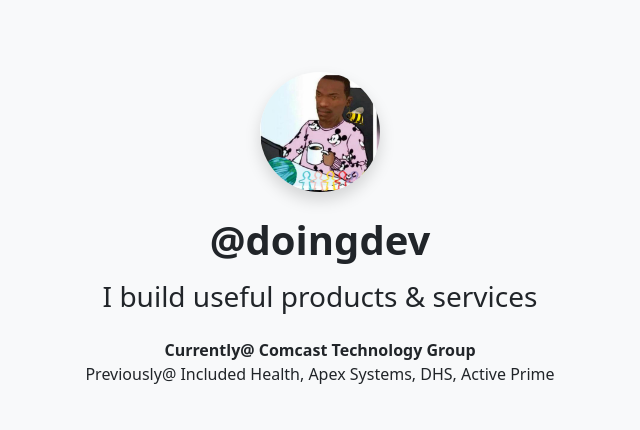
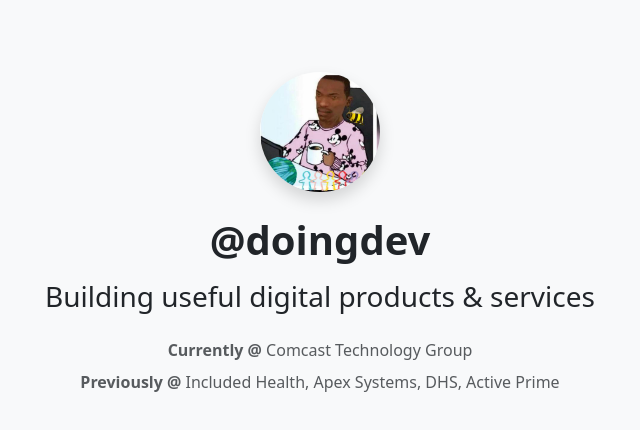
Before and after one commit to doingdev/devsite, a plain HTML site: page index.html in a window 1280 px wide. Shown: the whole page, without its empty margins (320-960 px from the left). Drawn offline with nearby package versions, Linux system fonts and the light colour scheme.

Commit message:
Better styling and copy

```diff
--- a/index.html
+++ b/index.html
@@ -14,7 +14,7 @@
             <img src="profile-img.jpeg" alt="Your Profile" class="rounded-circle shadow" width="120" height="120">
         </div>
         <h1 class="fw-bold mb-3">@doingdev</h1>
-        <h3 class="mb-4">I build useful products & services</h3>
+        <h3 class="mb-4">Building useful digital products & services</h3>
 
         <!-- <h4 class="mb-2"></h4> -->
         <!-- <div class="mb-4">
@@ -30,9 +30,12 @@
             <a href="https://youtube.com/@YOURHANDLE" target="_blank">YouTube</a>
           </span>
           <div class="mb-4 text-muted small"> -->
-              <strong>Currently@ Comcast Technology Group</strong>
-              <br/>
-              Previously@ Included Health, Apex Systems, DHS, Active Prime
+             <div class="text-muted mb-2">
+                <span class="fw-semibold">Currently @</span> Comcast Technology Group
+                </div>
+                <div class="text-muted mb-4">
+                <span class="fw-semibold">Previously @</span> Included Health, Apex Systems, DHS, Active Prime
+                </div>
           </div>
         </div>
     </div>
```
